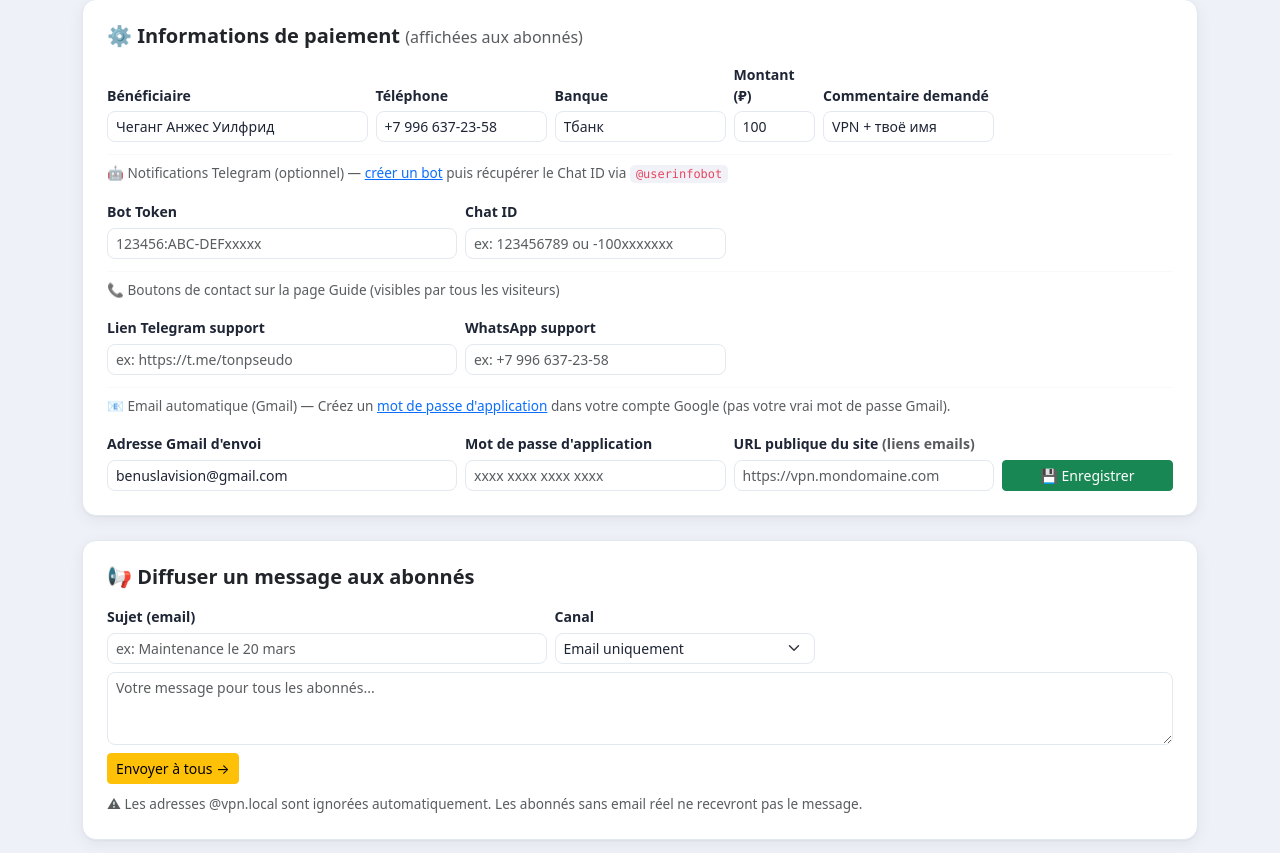
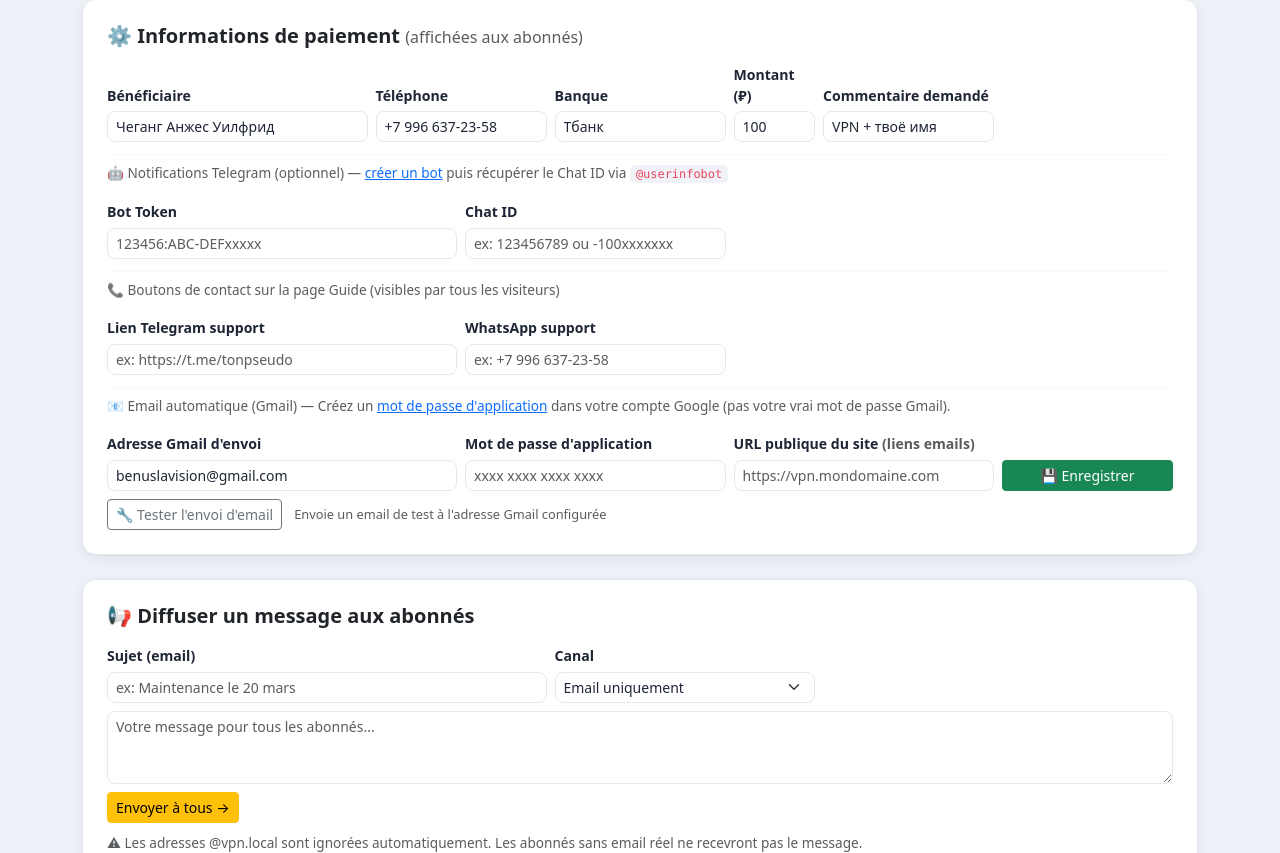
Before and after one commit to benus-code/Fact_vpn, a Flask app: page /admin in a window 1280 px wide. Shown: the part 348-1201 px from the top of the page. Run offline with Flask 3, Linux system fonts and the light colour scheme; the visitor is signed in with stand-in values (Sample User, id 1); data comes from the database, SQL or seed files in the repository; data that the repository does not hold is empty.

Commit message:
Add SMTP test button in admin + test email route
Admin can now click "Tester l'envoi d'email" to verify Gmail SMTP config.
Shows clear success/failure flash message to diagnose delivery issues.

https://claude.ai/code/session_01NAseAi1BwtBqsjvprjHD7b

```diff
--- a/app.py
+++ b/app.py
@@ -561,6 +561,29 @@ def admin_update_settings():
     flash("✅ Paramètres mis à jour.", "success")
     return redirect(url_for("admin_panel"))
 
+@app.route("/admin/test-email", methods=["POST"])
+@admin_required
+def admin_test_email():
+    """Envoie un email de test à l'adresse SMTP configurée pour vérifier la connexion."""
+    s    = get_settings()
+    addr = s.get("smtp_email", "").strip()
+    pwd  = s.get("smtp_password", "").strip()
+    if not addr or not pwd:
+        flash("❌ Adresse Gmail ou mot de passe d'application non configurés.", "danger")
+        return redirect(url_for("admin_panel"))
+    html = (
+        "<div style='font-family:sans-serif'>"
+        "<h2 style='color:#e94560'>✅ Test SMTP réussi</h2>"
+        "<p>Si vous recevez cet email, la configuration Gmail est correcte.</p>"
+        "</div>"
+    )
+    ok = send_email(addr, "🔧 Test SMTP — VPN Privé", html)
+    if ok:
+        flash(f"✅ Email de test envoyé à {addr}. Vérifiez votre boîte (et spams).", "success")
+    else:
+        flash("❌ Échec de l'envoi. Vérifiez le mot de passe d'application et que le port 465 n'est pas bloqué.", "danger")
+    return redirect(url_for("admin_panel"))
+
 @app.route("/admin/user/<int:uid>")
 @login_required
 @admin_required
--- a/templates/admin.html
+++ b/templates/admin.html
@@ -151,9 +151,13 @@
       <input type="url" name="site_url" class="form-control form-control-sm"
              value="{{ settings.site_url }}" placeholder="https://vpn.mondomaine.com">
     </div>
-    <div class="col-md-2 d-flex align-items-end">
+    <div class="col-md-2 d-flex align-items-end gap-1">
       <button class="btn btn-sm btn-success w-100">💾 Enregistrer</button>
     </div>
+  </form>
+  <form method="POST" action="{{ url_for('admin_test_email') }}" class="mt-2">
+    <button class="btn btn-sm btn-outline-secondary">🔧 Tester l'envoi d'email</button>
+    <span class="text-muted ms-2" style="font-size:.8rem;">Envoie un email de test à l'adresse Gmail configurée</span>
   </form>
 </div>
 
```
